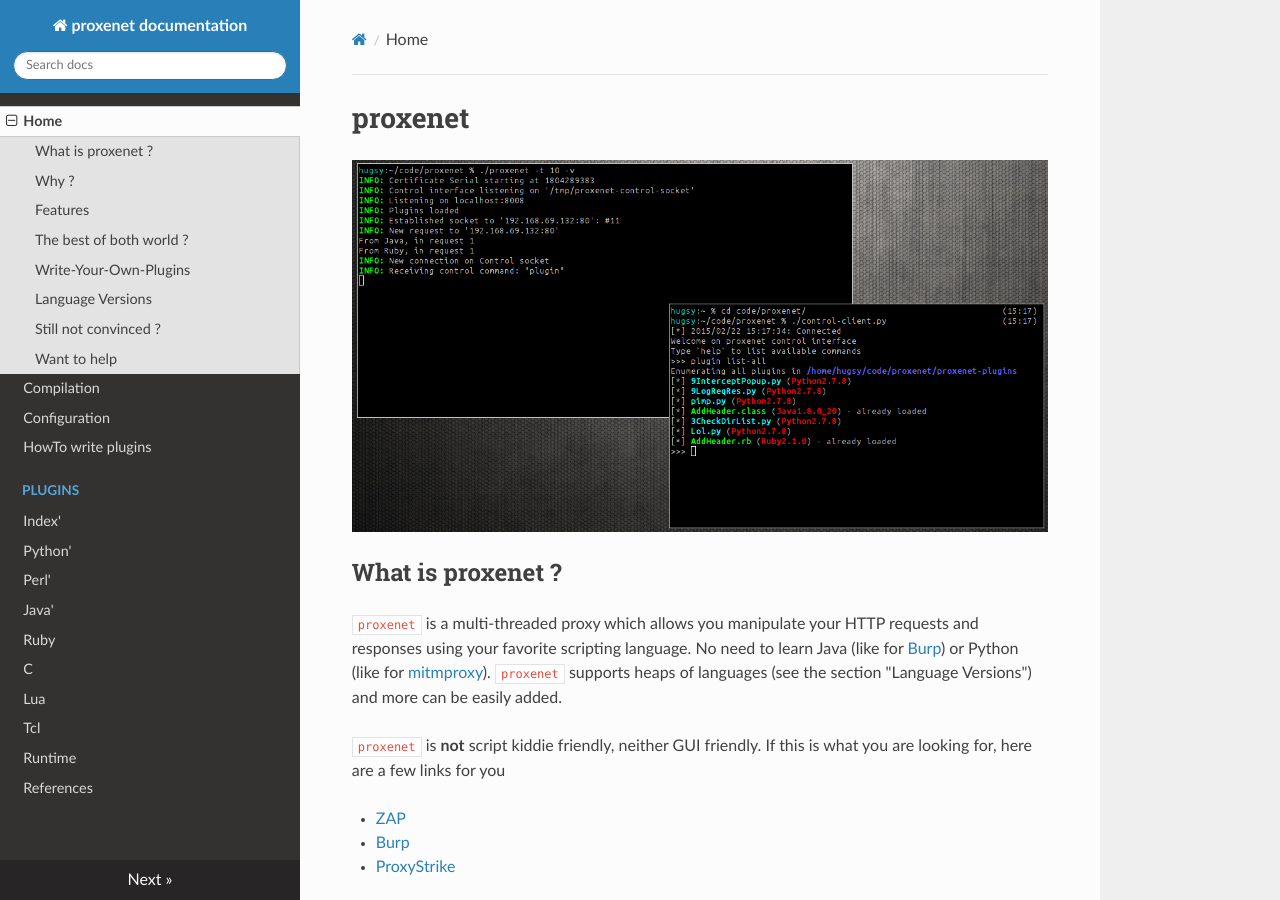
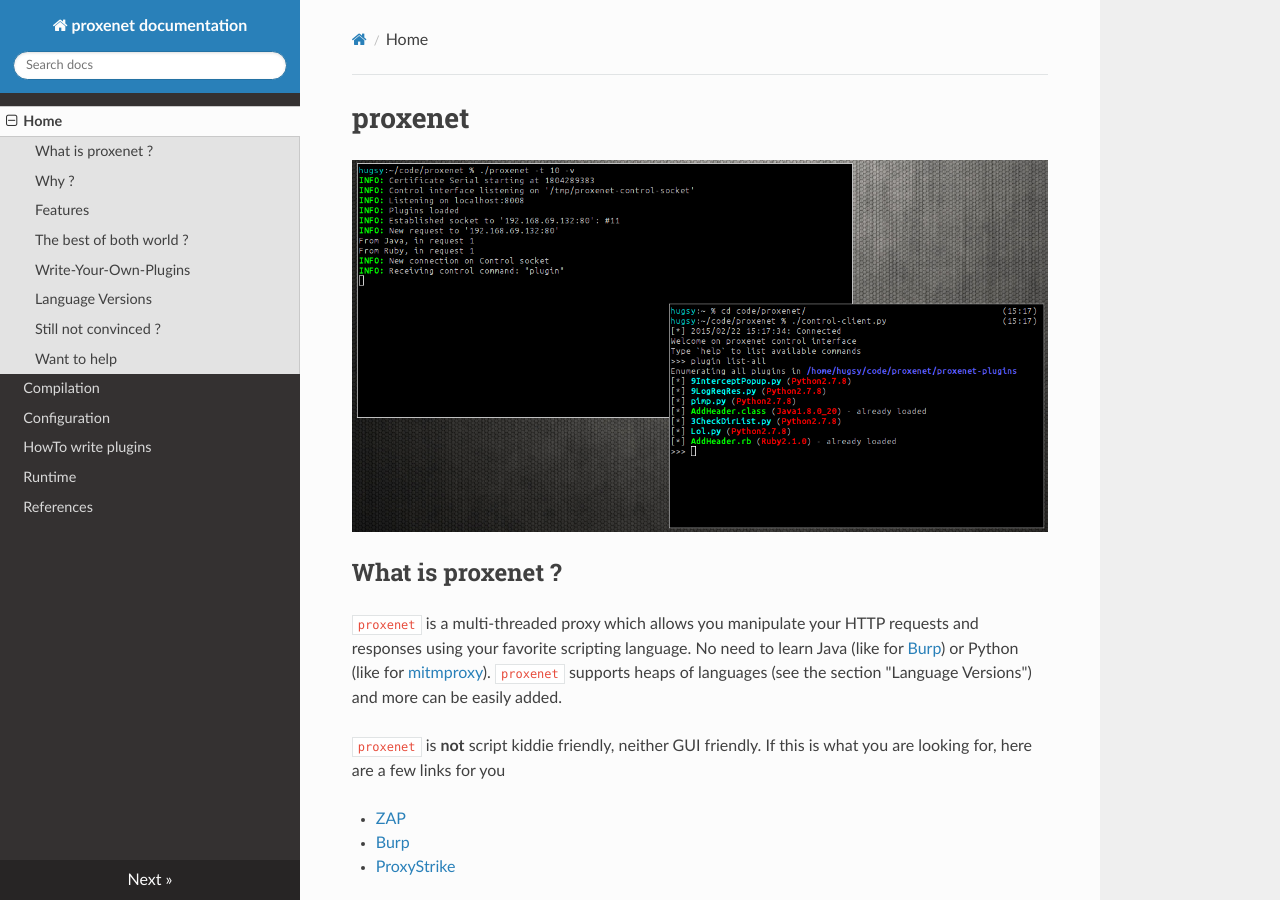
Before and after one commit to hugsy/proxenet, an MkDocs documentation site: the page built from docs/index.md, in a window 1280 px wide and 900 px high. Built offline with MkDocs 1.6.1, drawn with Linux system fonts in a browser that asks for light colours; nearby versions of some CDN libraries; old or Windows-style settings are respelled for this version of MkDocs.

Commit message:
Update mkdocs.yml

```diff
--- a/mkdocs.yml
+++ b/mkdocs.yml
@@ -5,13 +5,5 @@
 - ['compil.md', 'Compilation']
 - ['config.md', 'Configuration']
 - ['plugin.md', 'HowTo write plugins']
-- ['plugins/index.md', 'Plugins', Index']
-- ['plugins/python.md', 'Plugins', Python']
-- ['plugins/perl.md', 'Plugins', Perl']
-- ['plugins/java.md', 'Plugins', Java']
-- ['plugins/ruby.md', 'Plugins', 'Ruby']
-- ['plugins/c.md', 'Plugins', 'C']
-- ['plugins/lua.md', 'Plugins', 'Lua']
-- ['plugins/tcl.md', 'Plugins', 'Tcl']
 - ['runtime.md', 'Runtime']
 - ['refs.md', 'References']
```
